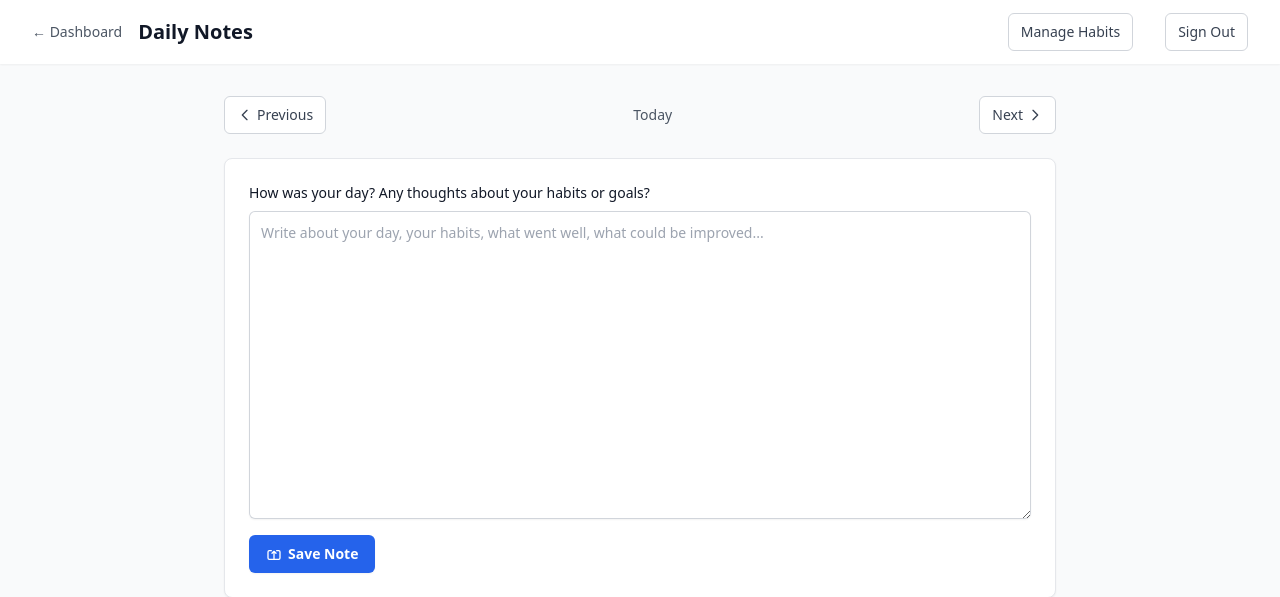
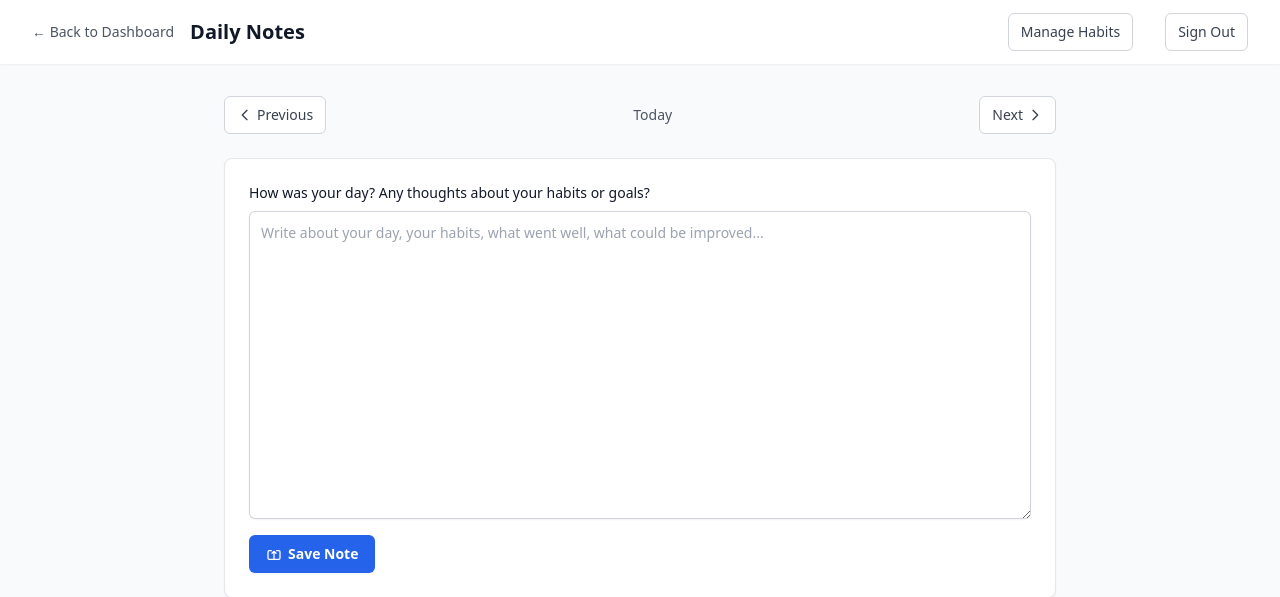
Before and after one commit to Maheshkumar-novice/Habit-Stack, a Flask app: template templates/notes.html in a window 1280 px wide. Shown: the top 597 px of the page. Run offline with Flask 3, Linux system fonts and the light colour scheme; the template is opened without the code that fills it, so the values that code supplies are empty; some libraries are stand-ins or nearby versions.

Commit message:
Fix navigation text consistency between notes and habits pages
- Changed "← Dashboard" to "← Back to Dashboard" in notes header
- Now matches the navigation text used in manage habits page
- Maintains consistent user experience across all secondary pages

🤖 Generated with [Claude Code](https://claude.ai/code)

Co-Authored-By: Claude <noreply@anthropic.com>

```diff
--- a/templates/notes.html
+++ b/templates/notes.html
@@ -7,7 +7,7 @@
         <div class="flex h-16 items-center justify-between">
             <div class="flex items-center space-x-2 sm:space-x-4 min-w-0 flex-1">
                 <a href="/habitstack/" class="text-xs sm:text-sm text-gray-600 hover:text-gray-900 transition-colors whitespace-nowrap">
-                    <span class="hidden sm:inline">← Dashboard</span>
+                    <span class="hidden sm:inline">← Back to Dashboard</span>
                     <span class="sm:hidden">← Back</span>
                 </a>
                 <h1 class="text-lg sm:text-xl font-semibold text-gray-900 truncate">
```
